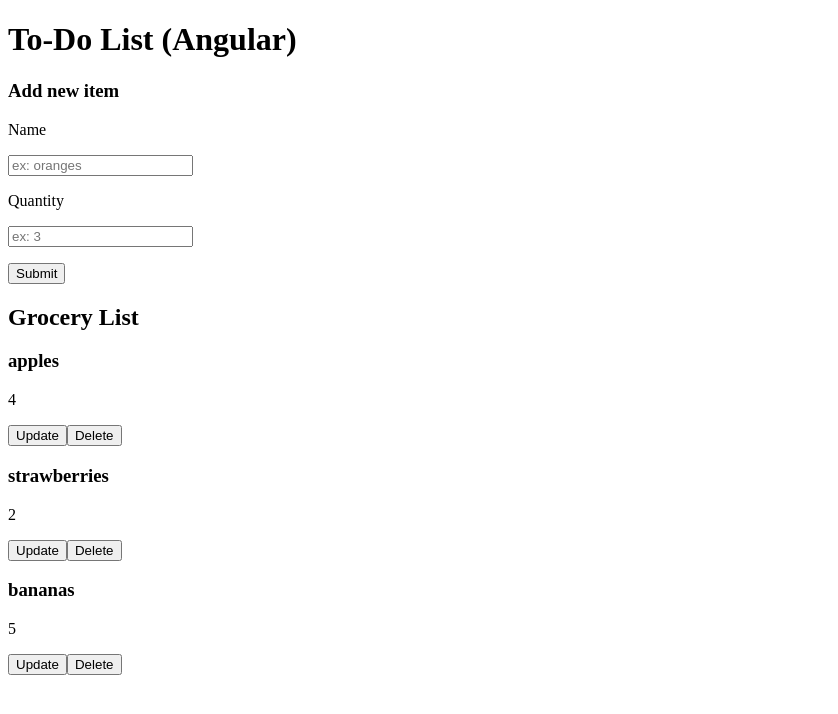
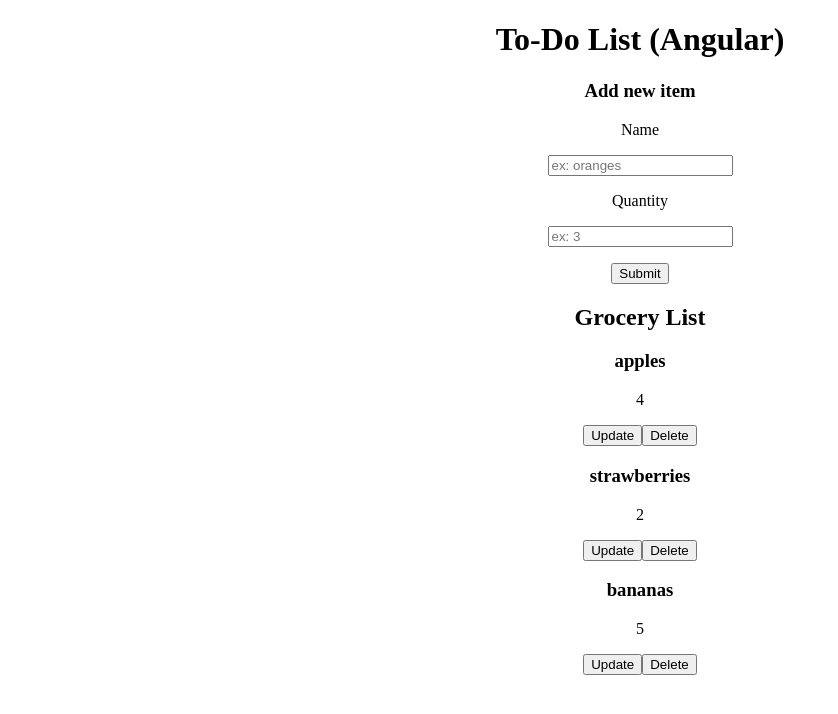
Before and after one commit to jffelix/To-Do-List-Angular, an Angular app in the folder to-do-list/: page / in a window 1280 px wide. Shown: the top 714 px of the page, without its empty margins (0-838 px from the left). Built offline with nearby package versions, Linux system fonts and the light colour scheme.

Commit message:
Added text-align CSS styling

```diff
--- a/to-do-list/src/app/app.component.css
+++ b/to-do-list/src/app/app.component.css
@@ -0,0 +1,11 @@
+h1 {
+    text-align: center;
+}
+
+grocery-list {
+    text-align: center;
+}
+
+input-form {
+    text-align: center;
+}
--- a/to-do-list/src/app/groceries/grocery-list.component.ts
+++ b/to-do-list/src/app/groceries/grocery-list.component.ts
@@ -33,7 +33,8 @@ import { GroceryListService } from './grocery-list.service';
                 <button (click)="deleteInput(i)">Delete</button>
             </div>
         </div>
-    `
+    `,
+    styleUrls: ['../app.component.css']
 })
 
 export class GroceryListComponent {
--- a/to-do-list/src/app/inputForm/input-form.component.ts
+++ b/to-do-list/src/app/inputForm/input-form.component.ts
@@ -27,7 +27,8 @@ import { GroceryListService } from '../groceries/grocery-list.service';
             <p></p>
             <button (click)="submitInput(itemName.value, itemQuantity.value)">Submit</button>
         </div>
-    `
+    `,
+    styleUrls: ['../app.component.css']
 })
 
 // method parameters need to define param type
```
Also changed, not shown: to-do-list/src/app/app.component.html (line endings or trailing spaces).
